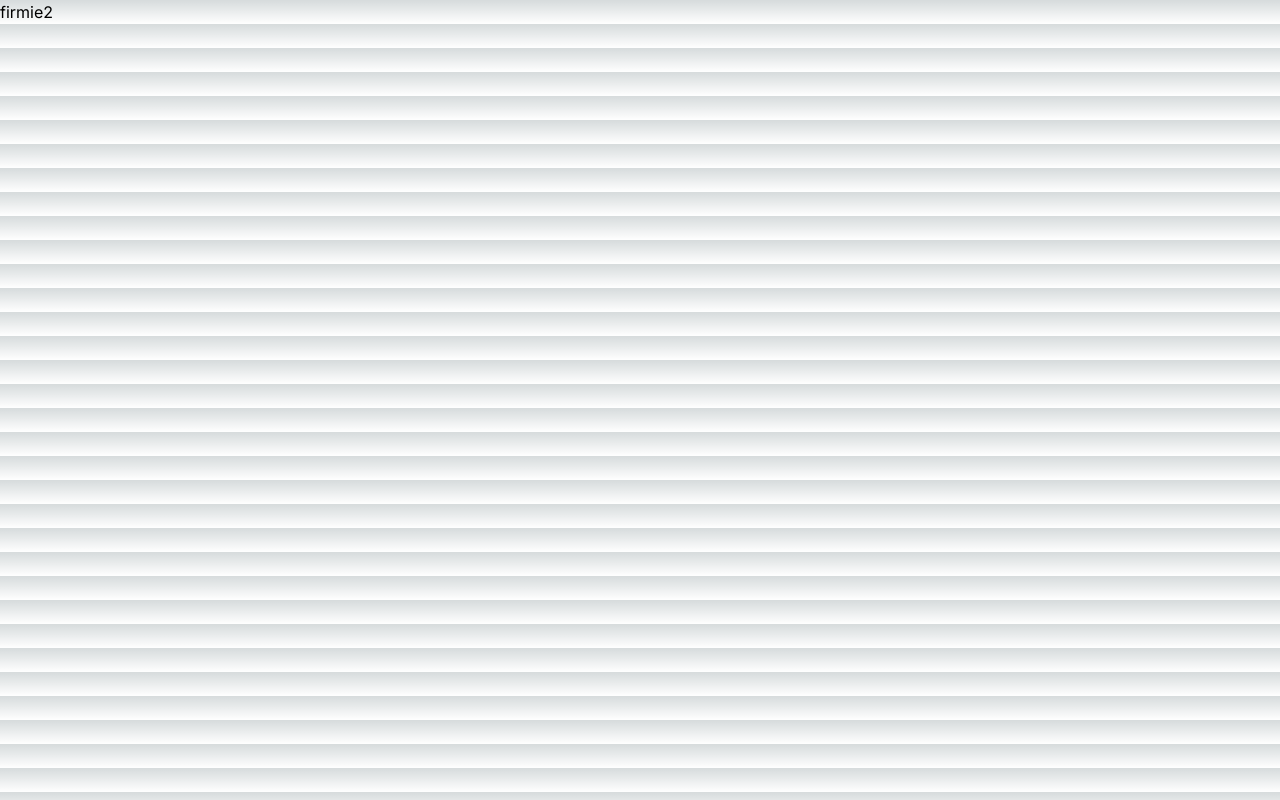
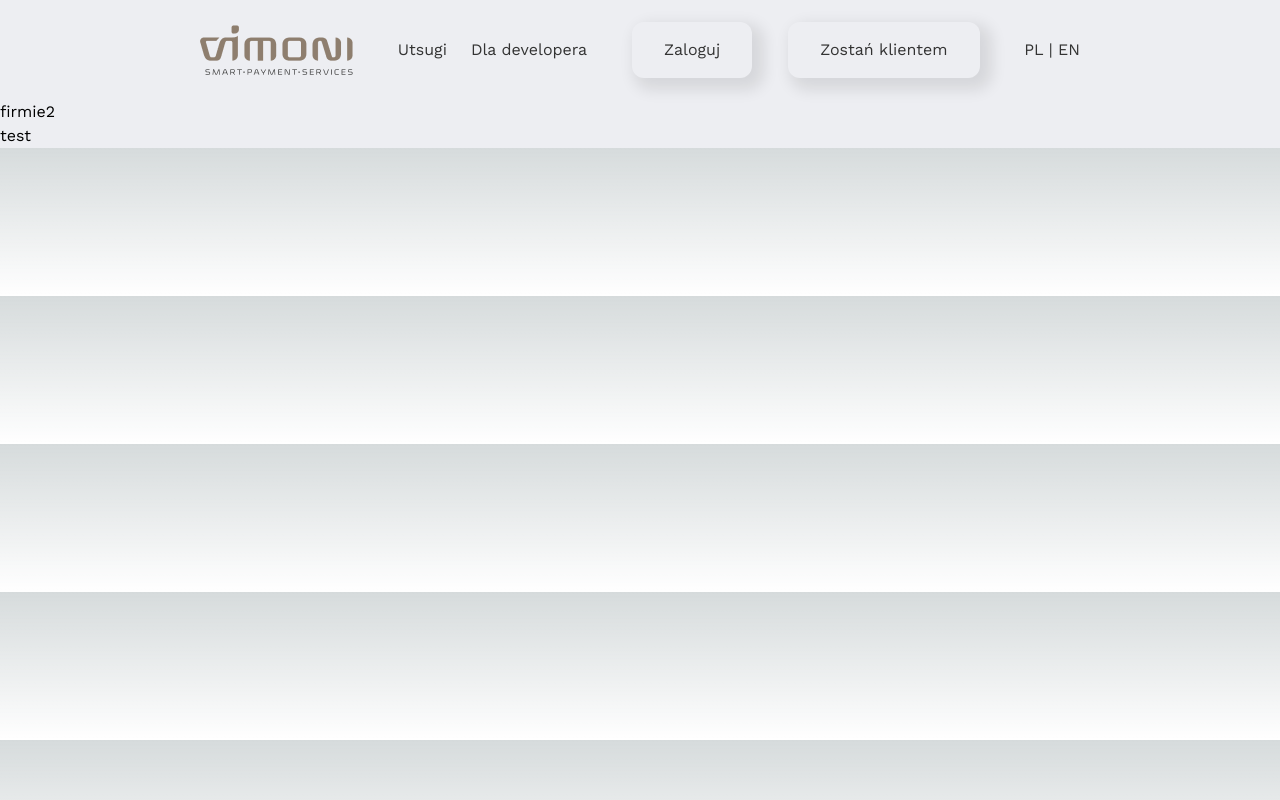
Before and after one commit to pandupan/vimoni-1, a Next.js app: page /firmie2 in a window 1280 px wide. Built offline with nearby package versions, Linux system fonts and the light colour scheme.

Commit message:
[ADD] - Navbar

```diff
--- a/app/globals.css
+++ b/app/globals.css
@@ -25,3 +25,17 @@ body {
     )
     rgb(var(--background-start-rgb));
 }
+
+@layer utilities {
+  .hover-underline {
+    @apply relative;
+  }
+
+  .hover-underline::after {
+    @apply content-[''] bg-theme-secondary h-[3px] absolute w-[0%] left-1/2 transform -translate-x-1/2 -bottom-[5px] rounded-xl duration-300;
+  }
+
+  .hover-underline:hover::after {
+    @apply w-full;
+  }
+}
--- a/app/layout.tsx
+++ b/app/layout.tsx
@@ -1,8 +1,10 @@
+import Navbar from '@/components/layouts/Navbar'
 import './globals.css'
 import type { Metadata } from 'next'
-import { Inter } from 'next/font/google'
+import { Work_Sans } from 'next/font/google'
+import Footer from '@/components/layouts/Footer'
 
-const inter = Inter({ subsets: ['latin'] })
+const work_wans = Work_Sans({ subsets: ['latin'] })
 
 export const metadata: Metadata = {
   title: 'Create Next App',
@@ -16,7 +18,13 @@ export default function RootLayout({
 }) {
   return (
     <html lang="en">
-      <body className={inter.className}>{children}</body>
+      <body className={work_wans.className}>
+        <div className="bg-[#edeef2]">
+          <Navbar/>
+            {children}
+          <Footer/>
+        </div>
+      </body>
     </html>
   )
 }
--- a/app/page.tsx
+++ b/app/page.tsx
@@ -2,112 +2,6 @@ import Image from 'next/image'
 
 export default function Home() {
   return (
-    <main className="flex min-h-screen flex-col items-center justify-between p-24">
-      <div className="z-10 max-w-5xl w-full items-center justify-between font-mono text-sm lg:flex">
-        <p className="fixed left-0 top-0 flex w-full justify-center border-b border-gray-300 bg-gradient-to-b from-zinc-200 pb-6 pt-8 backdrop-blur-2xl dark:border-neutral-800 dark:bg-zinc-800/30 dark:from-inherit lg:static lg:w-auto  lg:rounded-xl lg:border lg:bg-gray-200 lg:p-4 lg:dark:bg-zinc-800/30">
-          Get started by editing&nbsp;
-          <code className="font-mono font-bold">app/page.tsx</code>
-        </p>
-        <div className="fixed bottom-0 left-0 flex h-48 w-full items-end justify-center bg-gradient-to-t from-white via-white dark:from-black dark:via-black lg:static lg:h-auto lg:w-auto lg:bg-none">
-          <a
-            className="pointer-events-none flex place-items-center gap-2 p-8 lg:pointer-events-auto lg:p-0"
-            href="https://vercel.com?utm_source=create-next-app&utm_medium=appdir-template&utm_campaign=create-next-app"
-            target="_blank"
-            rel="noopener noreferrer"
-          >
-            By{' '}
-            <Image
-              src="/vercel.svg"
-              alt="Vercel Logo"
-              className="dark:invert"
-              width={100}
-              height={24}
-              priority
-            />
-          </a>
-        </div>
-      </div>
-
-      <div className="relative flex place-items-center before:absolute before:h-[300px] before:w-[480px] before:-translate-x-1/2 before:rounded-full before:bg-gradient-radial before:from-white before:to-transparent before:blur-2xl before:content-[''] after:absolute after:-z-20 after:h-[180px] after:w-[240px] after:translate-x-1/3 after:bg-gradient-conic after:from-sky-200 after:via-blue-200 after:blur-2xl after:content-[''] before:dark:bg-gradient-to-br before:dark:from-transparent before:dark:to-blue-700 before:dark:opacity-10 after:dark:from-sky-900 after:dark:via-[#0141ff] after:dark:opacity-40 before:lg:h-[360px] z-[-1]">
-        <Image
-          className="relative dark:drop-shadow-[0_0_0.3rem_#ffffff70] dark:invert"
-          src="/next.svg"
-          alt="Next.js Logo"
-          width={180}
-          height={37}
-          priority
-        />
-      </div>
-
-      <div className="mb-32 grid text-center lg:max-w-5xl lg:w-full lg:mb-0 lg:grid-cols-4 lg:text-left">
-        <a
-          href="https://nextjs.org/docs?utm_source=create-next-app&utm_medium=appdir-template&utm_campaign=create-next-app"
-          className="group rounded-lg border border-transparent px-5 py-4 transition-colors hover:border-gray-300 hover:bg-gray-100 hover:dark:border-neutral-700 hover:dark:bg-neutral-800/30"
-          target="_blank"
-          rel="noopener noreferrer"
-        >
-          <h2 className={`mb-3 text-2xl font-semibold`}>
-            Docs{' '}
-            <span className="inline-block transition-transform group-hover:translate-x-1 motion-reduce:transform-none">
-              -&gt;
-            </span>
-          </h2>
-          <p className={`m-0 max-w-[30ch] text-sm opacity-50`}>
-            Find in-depth information about Next.js features and API.
-          </p>
-        </a>
-
-        <a
-          href="https://nextjs.org/learn?utm_source=create-next-app&utm_medium=appdir-template-tw&utm_campaign=create-next-app"
-          className="group rounded-lg border border-transparent px-5 py-4 transition-colors hover:border-gray-300 hover:bg-gray-100 hover:dark:border-neutral-700 hover:dark:bg-neutral-800/30"
-          target="_blank"
-          rel="noopener noreferrer"
-        >
-          <h2 className={`mb-3 text-2xl font-semibold`}>
-            Learn{' '}
-            <span className="inline-block transition-transform group-hover:translate-x-1 motion-reduce:transform-none">
-              -&gt;
-            </span>
-          </h2>
-          <p className={`m-0 max-w-[30ch] text-sm opacity-50`}>
-            Learn about Next.js in an interactive course with&nbsp;quizzes!
-          </p>
-        </a>
-
-        <a
-          href="https://vercel.com/templates?framework=next.js&utm_source=create-next-app&utm_medium=appdir-template&utm_campaign=create-next-app"
-          className="group rounded-lg border border-transparent px-5 py-4 transition-colors hover:border-gray-300 hover:bg-gray-100 hover:dark:border-neutral-700 hover:dark:bg-neutral-800/30"
-          target="_blank"
-          rel="noopener noreferrer"
-        >
-          <h2 className={`mb-3 text-2xl font-semibold`}>
-            Templates{' '}
-            <span className="inline-block transition-transform group-hover:translate-x-1 motion-reduce:transform-none">
-              -&gt;
-            </span>
-          </h2>
-          <p className={`m-0 max-w-[30ch] text-sm opacity-50`}>
-            Explore the Next.js 13 playground.
-          </p>
-        </a>
-
-        <a
-          href="https://vercel.com/new?utm_source=create-next-app&utm_medium=appdir-template&utm_campaign=create-next-app"
-          className="group rounded-lg border border-transparent px-5 py-4 transition-colors hover:border-gray-300 hover:bg-gray-100 hover:dark:border-neutral-700 hover:dark:bg-neutral-800/30"
-          target="_blank"
-          rel="noopener noreferrer"
-        >
-          <h2 className={`mb-3 text-2xl font-semibold`}>
-            Deploy{' '}
-            <span className="inline-block transition-transform group-hover:translate-x-1 motion-reduce:transform-none">
-              -&gt;
-            </span>
-          </h2>
-          <p className={`m-0 max-w-[30ch] text-sm opacity-50`}>
-            Instantly deploy your Next.js site to a shareable URL with Vercel.
-          </p>
-        </a>
-      </div>
-    </main>
+    <div>Test</div>
   )
 }
--- /dev/null
+++ b/components/core/button.tsx
@@ -0,0 +1,15 @@
+import React from 'react'
+
+type propTypes = {
+  title : string;
+}
+
+const Button = ({title} : propTypes) => {
+  return (
+    <button className="text-theme-text shadow-[7px_7px_15px_5px_#00000019] px-8 py-4 rounded-xl hover:bg-theme-secondary hover:text-white">
+      {title}
+    </button>
+  )
+}
+
+export default Button
--- /dev/null
+++ b/components/layouts/Footer.tsx
@@ -0,0 +1,11 @@
+import React from 'react'
+
+const Footer = () => {
+  return (
+    <div>
+      test
+    </div>
+  )
+}
+
+export default Footer
--- /dev/null
+++ b/components/layouts/Navbar.tsx
@@ -0,0 +1,30 @@
+'use client'
+
+import Image from 'next/image'
+import Button from '../core/button'
+
+const Navbar = () => {
+  return (
+    <div className="flex justify-between items-center h-[100px] px-[200px] text-theme-text gap-2">
+      <Image
+        src="/images/logo.png"
+        alt="logo"
+        width={153}
+        height={50}
+      />
+      <div className="flex space-x-6">
+        <p className="hover-underline hover:text-theme-secondary">Utsugi</p>
+        <p className="hover-underline hover:text-theme-secondary">Dla developera</p>
+      </div>
+      <div className="flex space-x-9">
+        <Button title="Zaloguj"/>
+        <Button title="Zostań klientem"/>
+      </div>
+      <div>
+        PL | EN
+      </div>
+    </div>
+  )
+}
+
+export default Navbar
```
Also changed, not shown: public/images/logo.png (added).
